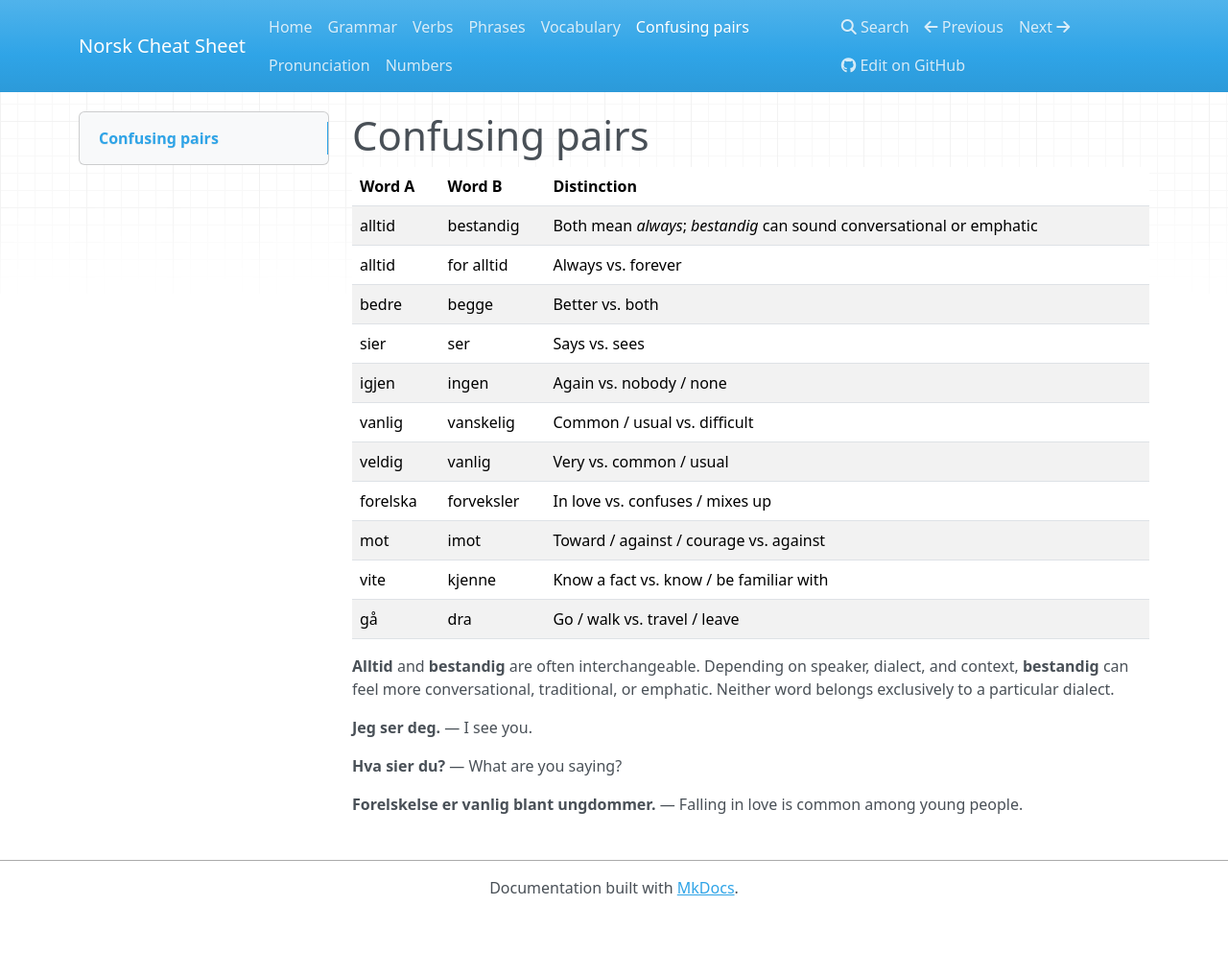
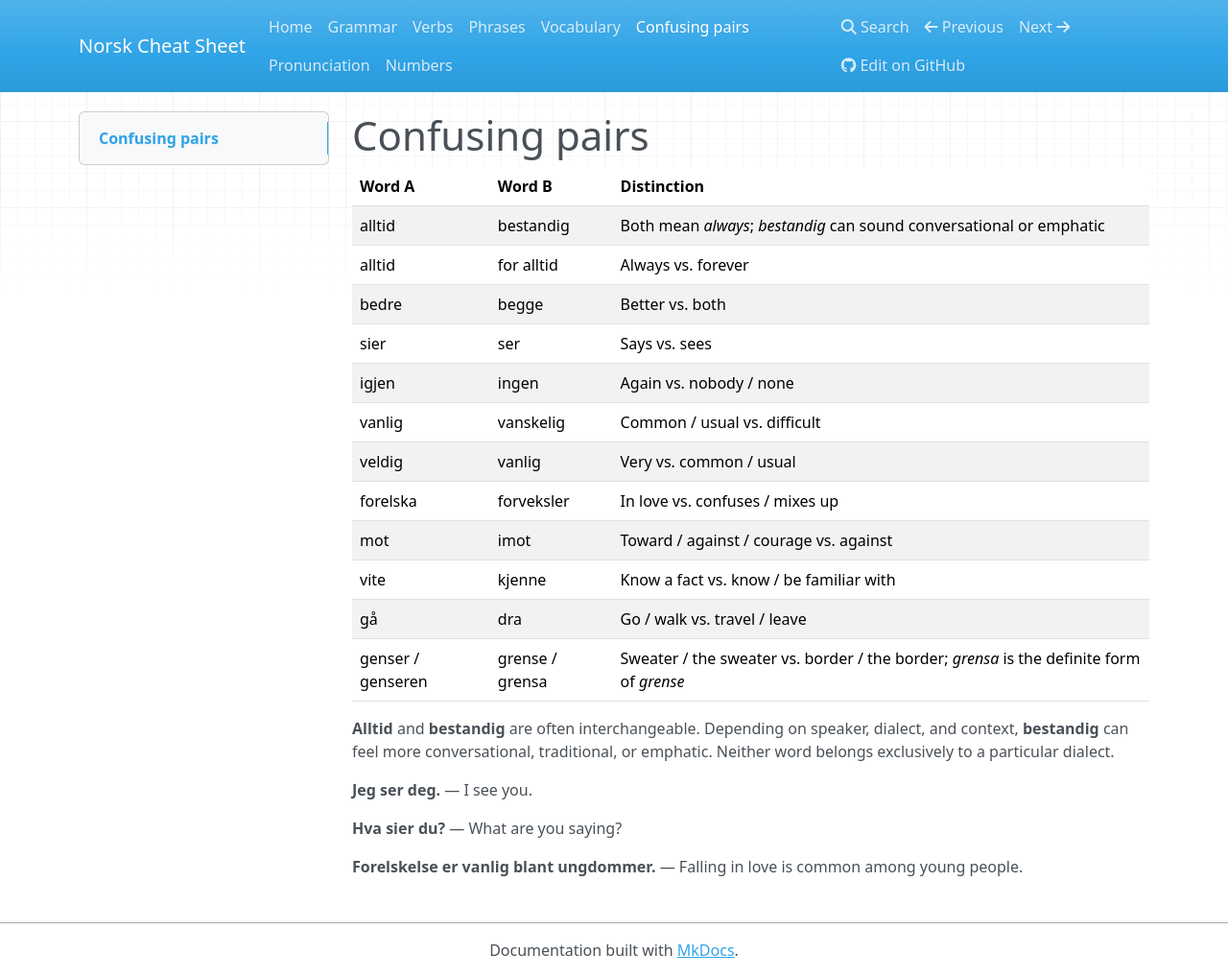
Before and after one commit to timsnyder/norsk-cheatsheet, an MkDocs documentation site: the page built from docs/confusing-pairs.md, in a window 1280 px wide and 1018 px high. Shown: the whole window at 96% size. Built offline with MkDocs 1.6.1, drawn with Linux system fonts in a browser that asks for light colours; nearby versions of some CDN libraries.

Commit message:
docs: distinguish genser and grense in confusing pairs

```diff
--- a/docs/confusing-pairs.md
+++ b/docs/confusing-pairs.md
@@ -13,6 +13,7 @@
 | mot | imot | Toward / against / courage vs. against |
 | vite | kjenne | Know a fact vs. know / be familiar with |
 | gå | dra | Go / walk vs. travel / leave |
+| genser / genseren | grense / grensa | Sweater / the sweater vs. border / the border; *grensa* is the definite form of *grense* |
 
 **Alltid** and **bestandig** are often interchangeable. Depending on speaker, dialect,
 and context, **bestandig** can feel more conversational, traditional, or emphatic.
```
